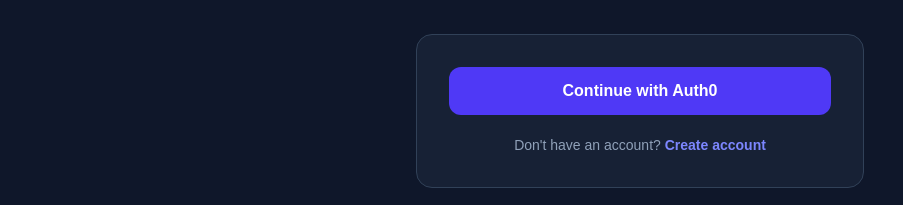
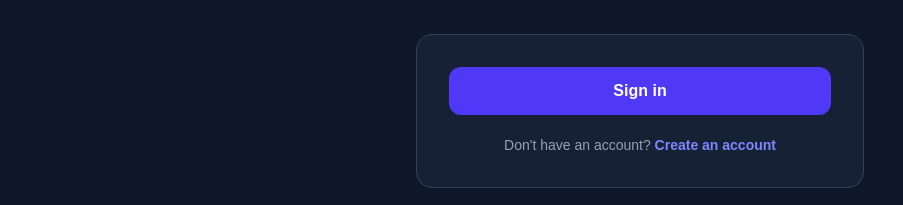
Before and after one commit to gabrieltemtsen/apex-learn-fe, a Next.js app: page /login in a window 1280 px wide. Shown: the part 379-584 px from the top of the page, without its empty margins (0-903 px from the left). Built offline with nearby package versions, Linux system fonts and the light colour scheme; no server answers.

Commit message:
chore(ui): make login copy more professional

```diff
--- a/src/app/login/page.tsx
+++ b/src/app/login/page.tsx
@@ -49,7 +49,7 @@
                   Redirecting…
                 </>
               ) : (
-                "Continue with Auth0"
+                "Sign in"
               )}
             </button>
 
@@ -64,7 +64,7 @@
                 }
                 className="text-indigo-400 hover:text-indigo-300 font-semibold"
               >
-                Create account
+                Create an account
               </button>
             </p>
           </div>
```
